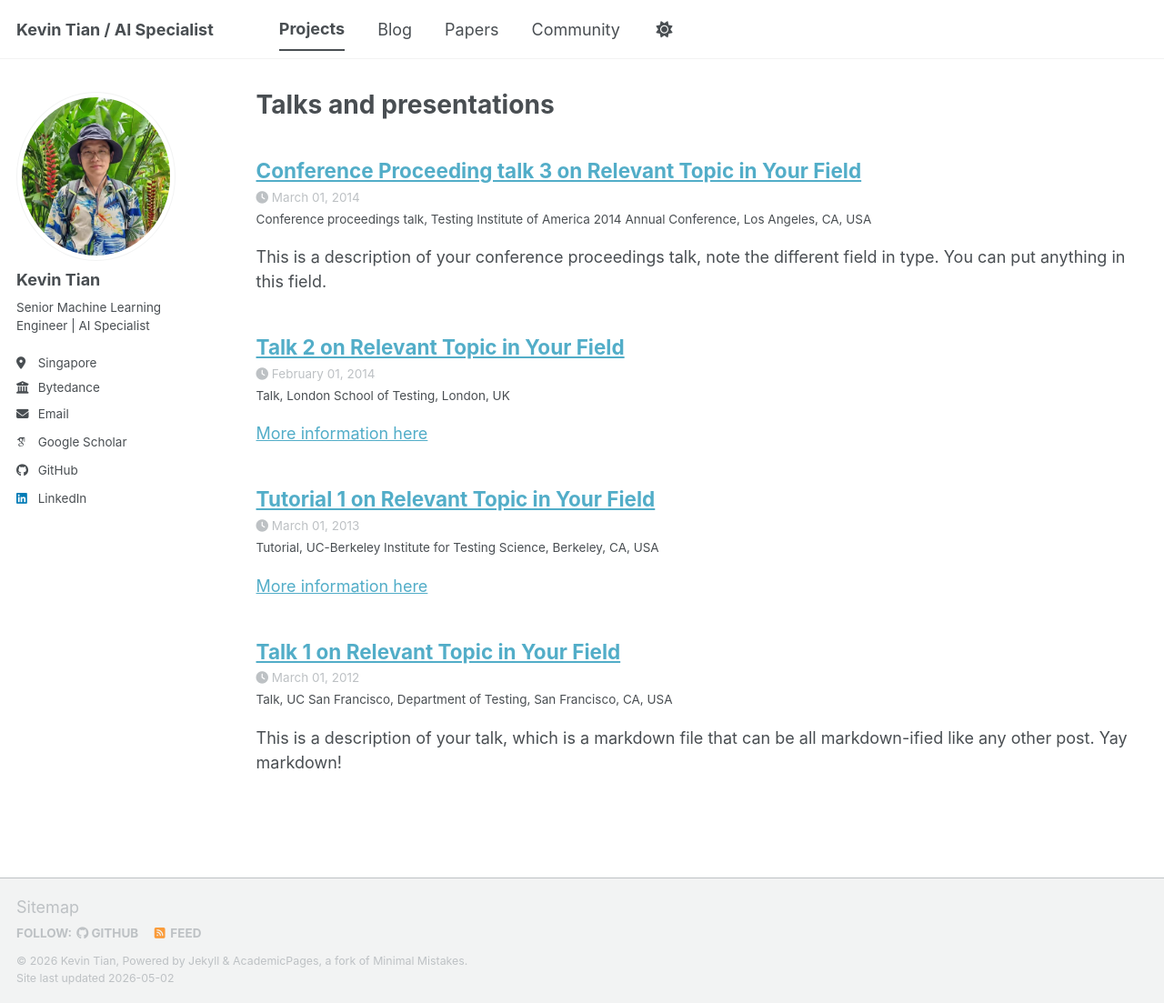
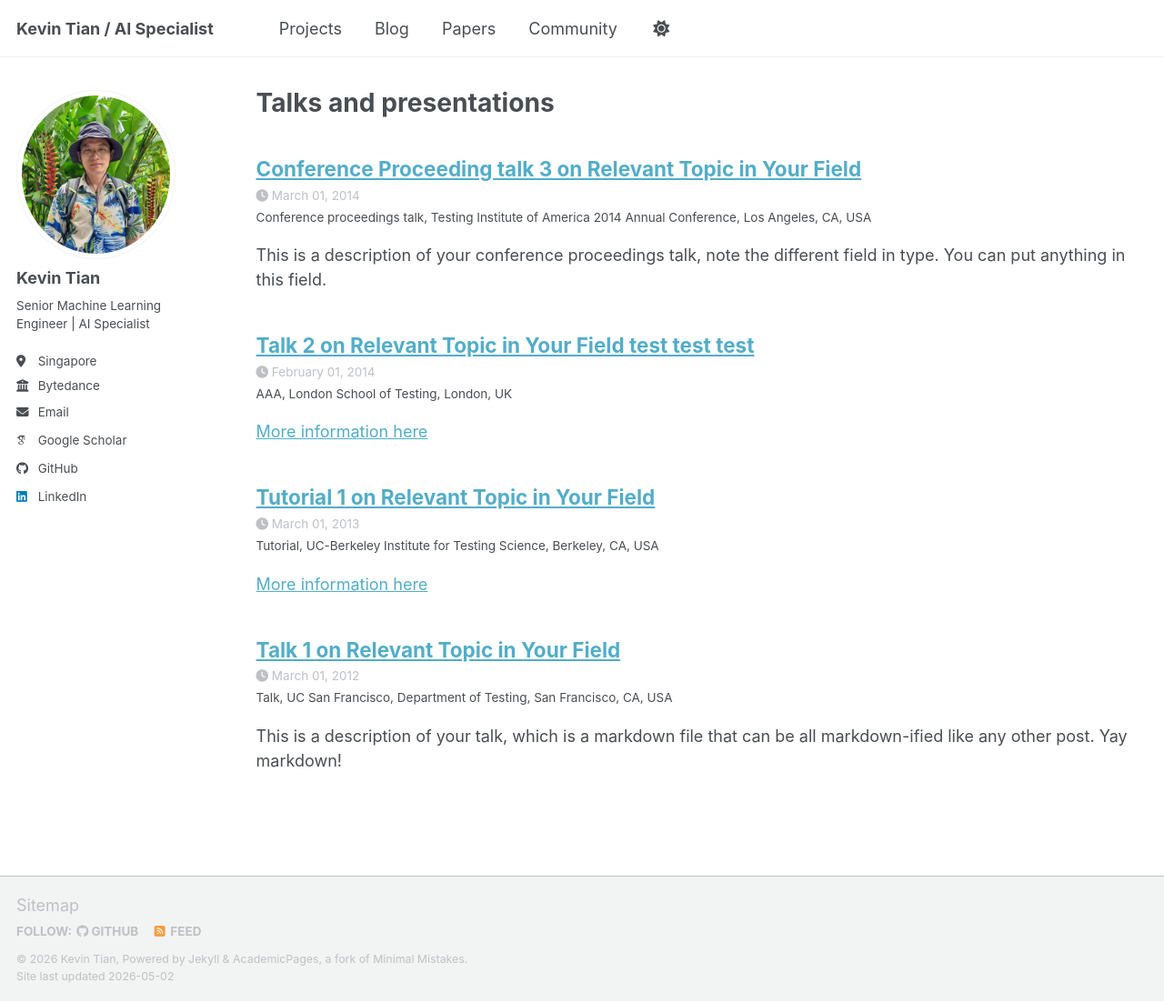
Before and after one commit to kevinmtian/kevinmtian.github.io, a Jekyll site: the page built from _pages/talks.html, in a window 1280 px wide and 1103 px high. Shown: the whole window at 91% size. Built offline with Jekyll 4.4.1, drawn with Linux system fonts in a browser that asks for light colours; some web fonts are replaced; a script bundle is joined from its source files by our own code; library files that are not in the unit come from our copies.

```diff
--- a/_data/navigation.yml
+++ b/_data/navigation.yml
@@ -11,7 +11,7 @@ main:
 
 
   - title: "Projects"
-    url: /talks/
+    url: /projects/
 
   - title: "Blog"
     url: /year-archive/
--- a/_talks/2014-02-01-talk-2.md
+++ b/_talks/2014-02-01-talk-2.md
@@ -1,7 +1,7 @@
 ---
-title: "Talk 2 on Relevant Topic in Your Field"
+title: "Talk 2 on Relevant Topic in Your Field test test test"
 collection: talks
-type: "Talk"
+type: "AAA"
 permalink: /talks/2014-02-01-talk-2
 venue: "London School of Testing"
 date: 2014-02-01
```
Also changed, not shown: _pages/projects.md (added, +29 -0 lines).
